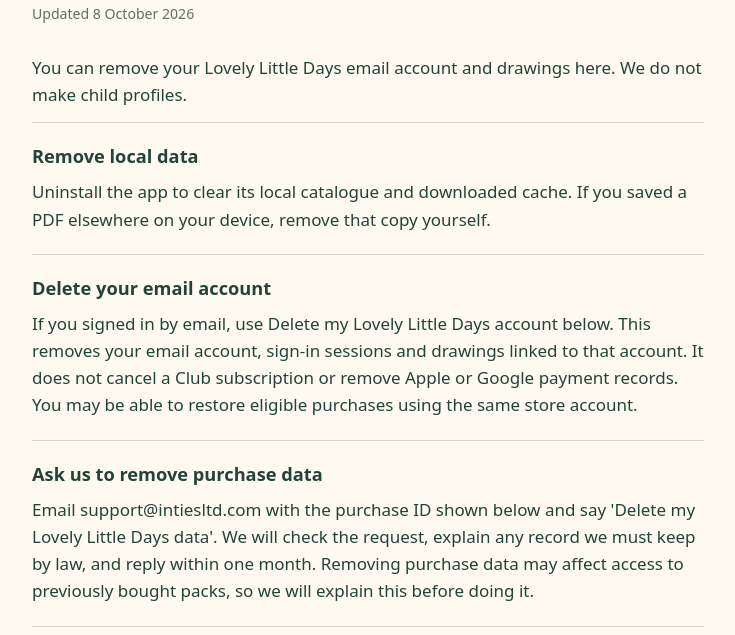
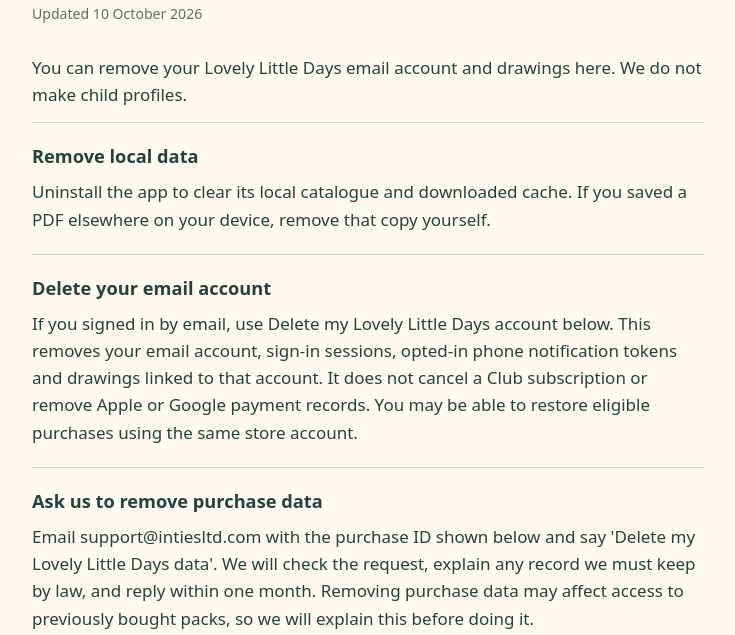
Before and after one commit to VEYAmeetltd/little-fern-paper-freebies, a plain HTML site: page app/deletion.html in a window 1280 px wide. Shown: the part 165-800 px from the top of the page, without its empty margins (272-1007 px from the left). Drawn offline with Linux system fonts and the light colour scheme.

Commit message:
Disclose opt-in Lovely Little Days notifications

```diff
--- a/app/deletion.html
+++ b/app/deletion.html
@@ -11,9 +11,9 @@
 .date{font-size:.88rem;color:#5f6e65;margin-bottom:28px}
 </style></head>
 <body><main><div class="brand">✿ lovely little days</div><h1>Data deletion</h1>
-<p class="date">Updated 8 October 2026</p><p>You can remove your Lovely Little Days email account and drawings here. We do not make child profiles.</p>
+<p class="date">Updated 10 October 2026</p><p>You can remove your Lovely Little Days email account and drawings here. We do not make child profiles.</p>
 <section><h2>Remove local data</h2><p>Uninstall the app to clear its local catalogue and downloaded cache. If you saved a PDF elsewhere on your device, remove that copy yourself.</p></section>
-<section><h2>Delete your email account</h2><p>If you signed in by email, use Delete my Lovely Little Days account below. This removes your email account, sign-in sessions and drawings linked to that account. It does not cancel a Club subscription or remove Apple or Google payment records. You may be able to restore eligible purchases using the same store account.</p></section>
+<section><h2>Delete your email account</h2><p>If you signed in by email, use Delete my Lovely Little Days account below. This removes your email account, sign-in sessions, opted-in phone notification tokens and drawings linked to that account. It does not cancel a Club subscription or remove Apple or Google payment records. You may be able to restore eligible purchases using the same store account.</p></section>
 <section><h2>Ask us to remove purchase data</h2><p>Email support@intiesltd.com with the purchase ID shown below and say &#x27;Delete my Lovely Little Days data&#x27;. We will check the request, explain any record we must keep by law, and reply within one month. Removing purchase data may affect access to previously bought packs, so we will explain this before doing it.</p></section>
 <section><h2>Remove a drawing</h2><p>Email support@intiesltd.com with the purchase ID shown in My data and tell us which drawing you submitted. We will hide it while we check your request, then remove the image. You can also report any published drawing in the gallery for immediate review.</p></section>
 <section><h2>Store records</h2><p>Apple and Google keep their own payment records. Ask the store directly about those records or refunds. We cannot delete a store&#x27;s records from this app.</p></section>
```
Also changed, not shown: app/privacy.html (+3 -3 lines).
